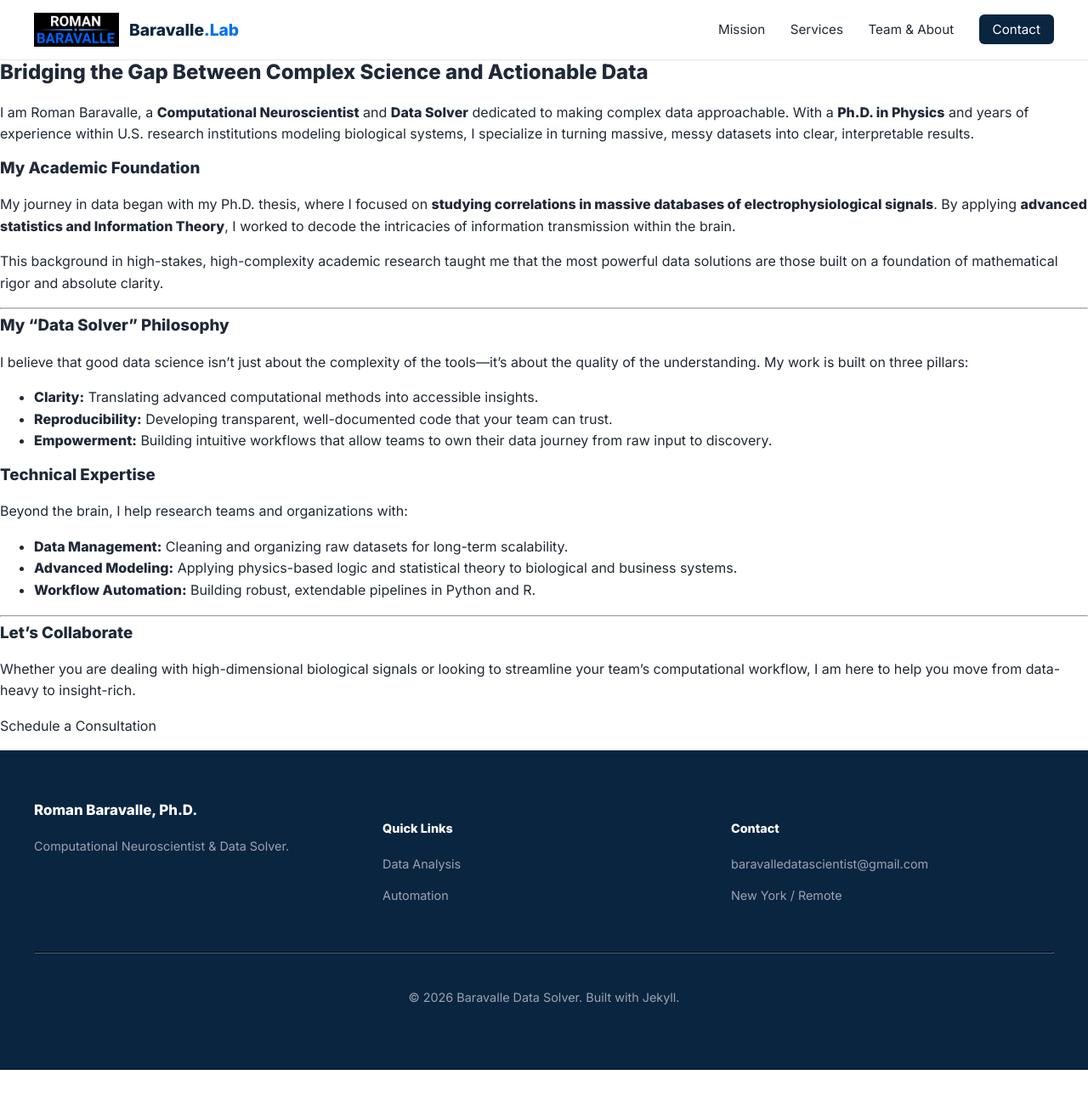
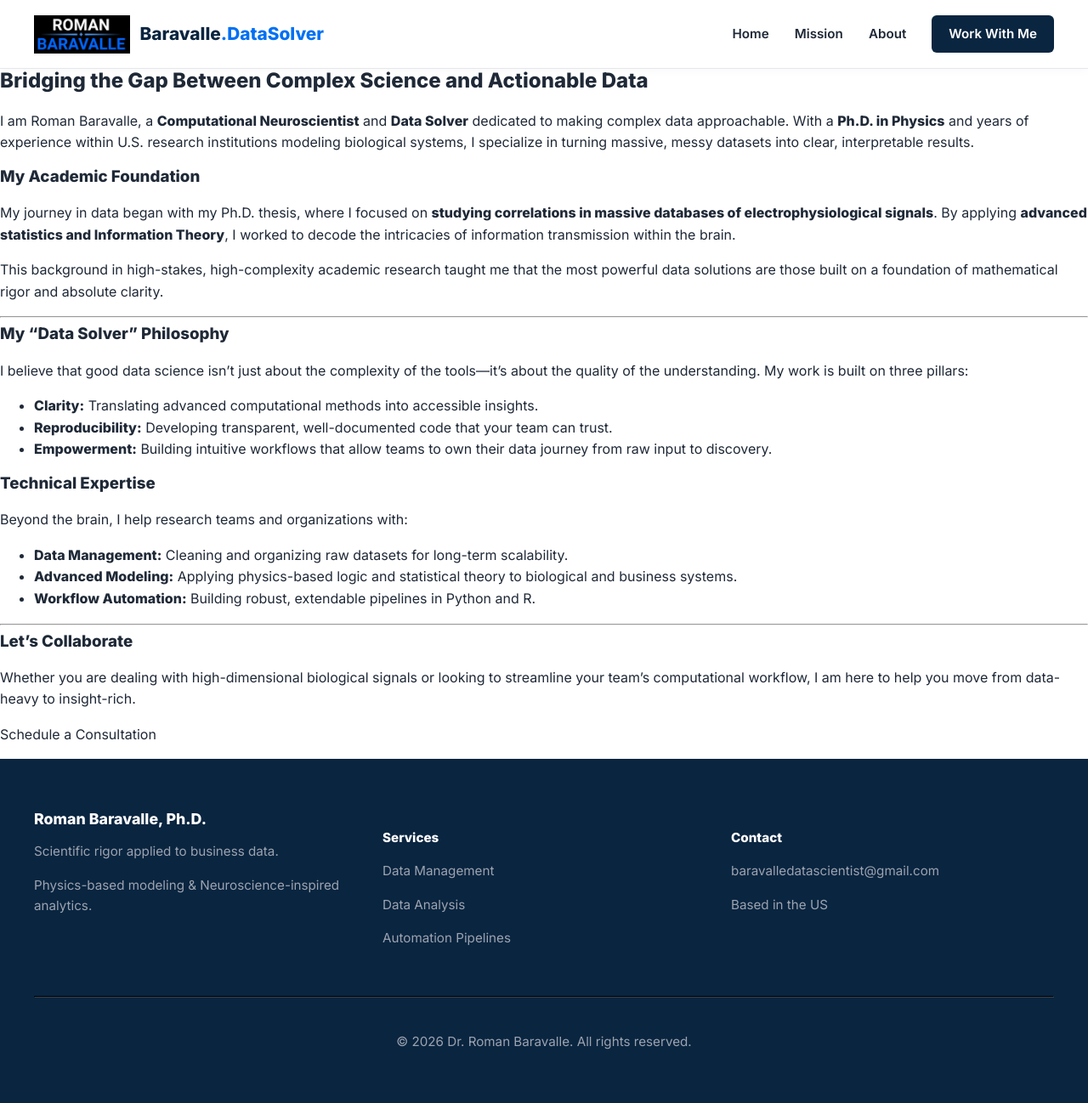
Before and after one commit to RomanDataScience/BaravalleDataSolver, a Jekyll site: the page built from about.md, in a window 1280 px wide and 1313 px high. Shown: the top 1298 px of the window at 85% size. Built offline with Jekyll 4.4.1, drawn with Linux system fonts in a browser that asks for light colours.

Commit message:
Update default.html

```diff
--- a/_layouts/default.html
+++ b/_layouts/default.html
@@ -11,14 +11,14 @@
   <style>
     /* --- VARIABLES --- */
     :root {
-      --primary: #0070f3;       /* Bright Blue */
-      --secondary: #0a2540;     /* Deep Navy */
+      --primary: #0070f3;       /* Vibrant Blue */
+      --secondary: #0a2540;     /* Trust Navy */
       --accent: #00d4ff;        /* Cyan Highlight */
       --bg-light: #ffffff;      /* Pure White */
-      --bg-offset: #f9fafb;     /* Very Light Grey for sections */
+      --bg-offset: #f9fafb;     /* Very Light Grey */
       --text-main: #1f2937;     /* Dark Grey */
-      --text-light: #6b7280;    /* Light Grey */
-      --max-width: 1200px;      /* Wider container for Lab look */
+      --text-light: #6b7280;    /* Soft Grey */
+      --max-width: 1200px;      /* Professional Wide Layout */
     }
 
     /* --- RESET & BASICS --- */
@@ -46,19 +46,19 @@
 
     /* --- HEADER & NAV --- */
     header {
-      background: rgba(255, 255, 255, 0.95);
-      backdrop-filter: blur(10px);
+      background: rgba(255, 255, 255, 0.98);
       border-bottom: 1px solid #e5e7eb;
       position: sticky;
       top: 0;
       z-index: 1000;
+      box-shadow: 0 2px 10px rgba(0,0,0,0.03);
     }
 
     .nav-wrapper {
       display: flex;
       justify-content: space-between;
       align-items: center;
-      height: 70px;
+      height: 80px;
     }
 
     .brand {
@@ -66,24 +66,27 @@
       align-items: center;
       gap: 12px;
       font-weight: 800;
-      font-size: 1.2rem;
+      font-size: 1.3rem;
       color: var(--secondary);
     }
 
-    .brand img { height: 40px; width: auto; }
+    .brand img { height: 45px; width: auto; }
 
+    .nav-links { display: flex; align-items: center; }
     nav a {
-      margin-left: 25px;
-      font-weight: 500;
+      margin-left: 30px;
+      font-weight: 600;
       color: var(--text-main);
       font-size: 0.95rem;
     }
     nav a:hover { color: var(--primary); }
+
     nav .btn-nav {
       background: var(--secondary);
       color: white;
-      padding: 8px 16px;
+      padding: 10px 20px;
       border-radius: 6px;
+      transition: background 0.2s;
     }
     nav .btn-nav:hover { background: var(--primary); color: white; }
 
@@ -93,26 +96,26 @@
       color: white;
       padding: 100px 0;
       position: relative;
-      overflow: hidden;
     }
 
     .hero-content {
       display: grid;
-      grid-template-columns: 1fr 1fr; /* Text left, Image right */
+      grid-template-columns: 1.2fr 0.8fr; /* Text wider than image */
       gap: 60px;
       align-items: center;
     }
 
-    .hero h1 { font-size: 3.5rem; font-weight: 800; letter-spacing: -1px; margin-bottom: 20px; }
-    .hero p { font-size: 1.25rem; color: #cbd5e1; margin-bottom: 30px; max-width: 500px; }
+    .hero h1 { font-size: 3.2rem; font-weight: 800; letter-spacing: -1px; margin-bottom: 20px; }
+    .hero p { font-size: 1.25rem; color: #cbd5e1; margin-bottom: 35px; max-width: 550px; }
 
     .hero-btn {
       background: var(--accent);
       color: var(--secondary);
-      padding: 15px 30px;
+      padding: 15px 32px;
       border-radius: 50px;
       font-weight: 700;
       display: inline-block;
+      box-shadow: 0 4px 15px rgba(0,212,255, 0.3);
     }
     .hero-btn:hover { background: white; transform: translateY(-2px); }
 
@@ -127,7 +130,7 @@
       background: white;
       border: 1px solid #e5e7eb;
       border-radius: 12px;
-      padding: 30px;
+      padding: 35px;
       transition: all 0.3s ease;
       position: relative;
       top: 0;
@@ -137,9 +140,9 @@
       box-shadow: 0 20px 25px -5px rgba(0, 0, 0, 0.1);
       border-color: var(--primary);
     }
-    .card-icon { font-size: 2rem; margin-bottom: 15px; display: block; }
-    .card h3 { color: var(--secondary); font-size: 1.3rem; margin-bottom: 10px; }
-    .card p { color: var(--text-light); font-size: 0.95rem; }
+    .card-icon { font-size: 2.2rem; margin-bottom: 20px; display: block; }
+    .card h3 { color: var(--secondary); font-size: 1.4rem; margin-bottom: 12px; }
+    .card p { color: var(--text-light); font-size: 1rem; }
 
     /* --- STATS SECTION --- */
     .stats-grid {
@@ -148,24 +151,26 @@
       gap: 20px;
       text-align: center;
     }
-    .stat-item h2 { font-size: 3rem; color: var(--primary); margin-bottom: 5px; }
-    .stat-item p { font-weight: 600; color: var(--text-light); text-transform: uppercase; font-size: 0.8rem; letter-spacing: 1px; }
+    .stat-item h2 { font-size: 2.5rem; color: var(--primary); margin-bottom: 5px; }
+    .stat-item p { font-weight: 700; color: var(--text-light); text-transform: uppercase; font-size: 0.75rem; letter-spacing: 1.2px; }
 
     /* --- FOOTER --- */
     footer {
       background: var(--secondary);
       color: #9ca3af;
       padding: 60px 0;
-      font-size: 0.9rem;
+      font-size: 0.95rem;
     }
+    footer h3 { color: white; margin-bottom: 15px; }
+    footer a:hover { color: white; text-decoration: underline; }
 
     /* MOBILE */
     @media (max-width: 768px) {
       .hero-content { grid-template-columns: 1fr; text-align: center; }
-      .hero h1 { font-size: 2.5rem; }
+      .hero h1 { font-size: 2.2rem; }
       .hero p { margin: 0 auto 30px auto; }
       .nav-links { display: none; } /* Simplified mobile handling */
-      .stats-grid { grid-template-columns: 1fr 1fr; }
+      .stats-grid { grid-template-columns: 1fr 1fr; gap: 40px; }
     }
   </style>
 </head>
@@ -175,13 +180,13 @@
     <div class="container nav-wrapper">
       <a href="{{ '/' | relative_url }}" class="brand">
         <img src="{{ '/assets/logo.png' | relative_url }}" alt="Logo">
-        <span>Baravalle<span style="color:var(--primary)">.Lab</span></span>
+        <span>Baravalle<span style="color:var(--primary)">.DataSolver</span></span>
       </a>
       <nav class="nav-links">
+        <a href="{{ '/' | relative_url }}">Home</a>
         <a href="{{ '/mission' | relative_url }}">Mission</a>
-        <a href="{{ '/services/management' | relative_url }}">Services</a>
-        <a href="{{ '/about' | relative_url }}">Team & About</a>
-        <a href="{{ '/contact' | relative_url }}" class="btn-nav">Contact</a>
+        <a href="{{ '/about' | relative_url }}">About</a>
+        <a href="{{ '/contact' | relative_url }}" class="btn-nav">Work With Me</a>
       </nav>
     </div>
   </header>
@@ -192,22 +197,26 @@
     <div class="container">
       <div class="grid-3">
         <div>
-          <h3 style="color:white; margin-bottom:20px;">Roman Baravalle, Ph.D.</h3>
-          <p>Computational Neuroscientist & Data Solver.</p>
+          <h3>Roman Baravalle, Ph.D.</h3>
+          <p>Scientific rigor applied to business data.</p>
+          <p>Physics-based modeling & Neuroscience-inspired analytics.</p>
         </div>
         <div>
-          <h4 style="color:white;">Quick Links</h4>
+          <h4 style="color:white; margin-bottom:15px;">Services</h4>
+          <p><a href="{{ '/services/management' | relative_url }}">Data Management</a></p>
           <p><a href="{{ '/services/analysis' | relative_url }}">Data Analysis</a></p>
-          <p><a href="{{ '/services/automation' | relative_url }}">Automation</a></p>
+          <p><a href="{{ '/services/automation' | relative_url }}">Automation Pipelines</a></p>
         </div>
         <div>
-          <h4 style="color:white;">Contact</h4>
+          <h4 style="color:white; margin-bottom:15px;">Contact</h4>
           <p>baravalledatascientist@gmail.com</p>
-          <p>New York / Remote</p>
+          <p>Based in the US</p>
+          <div style="margin-top: 15px;">
+             </div>
         </div>
       </div>
-      <hr style="border-color: #1f2937; margin: 40px 0;">
-      <p style="text-align:center">&copy; {{ site.time | date: '%Y' }} Baravalle Data Solver. Built with Jekyll.</p>
+      <hr style="border-color: #374151; margin: 40px 0;">
+      <p style="text-align:center">&copy; {{ site.time | date: '%Y' }} Dr. Roman Baravalle. All rights reserved.</p>
     </div>
   </footer>
 
```
